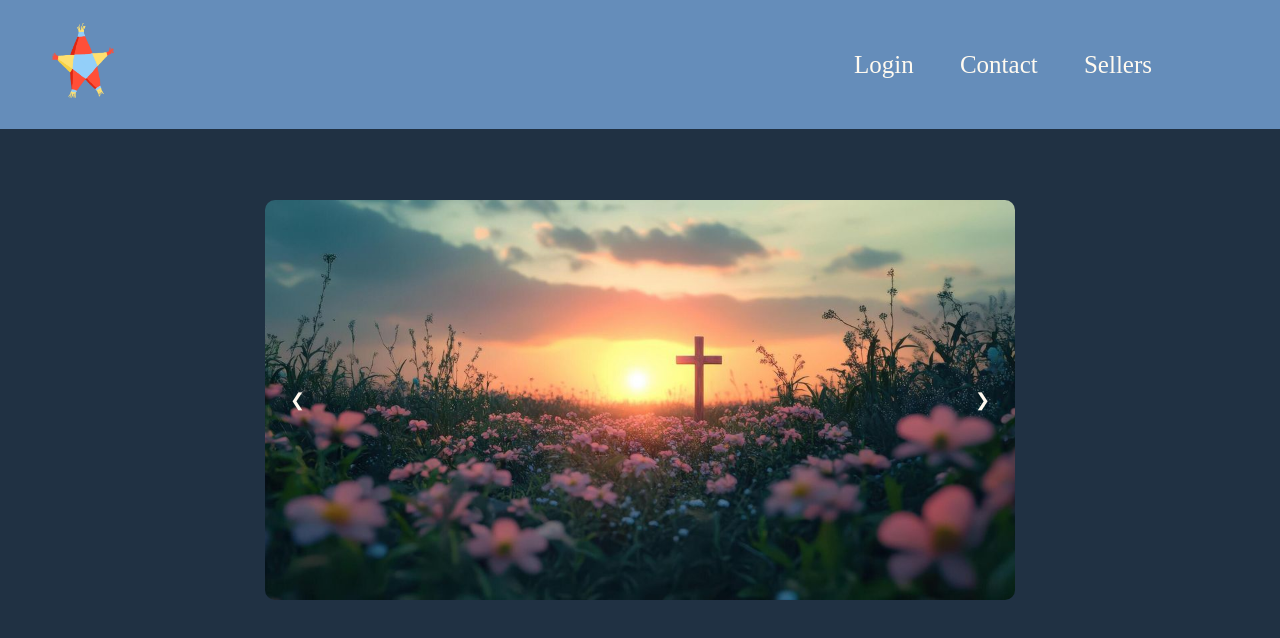
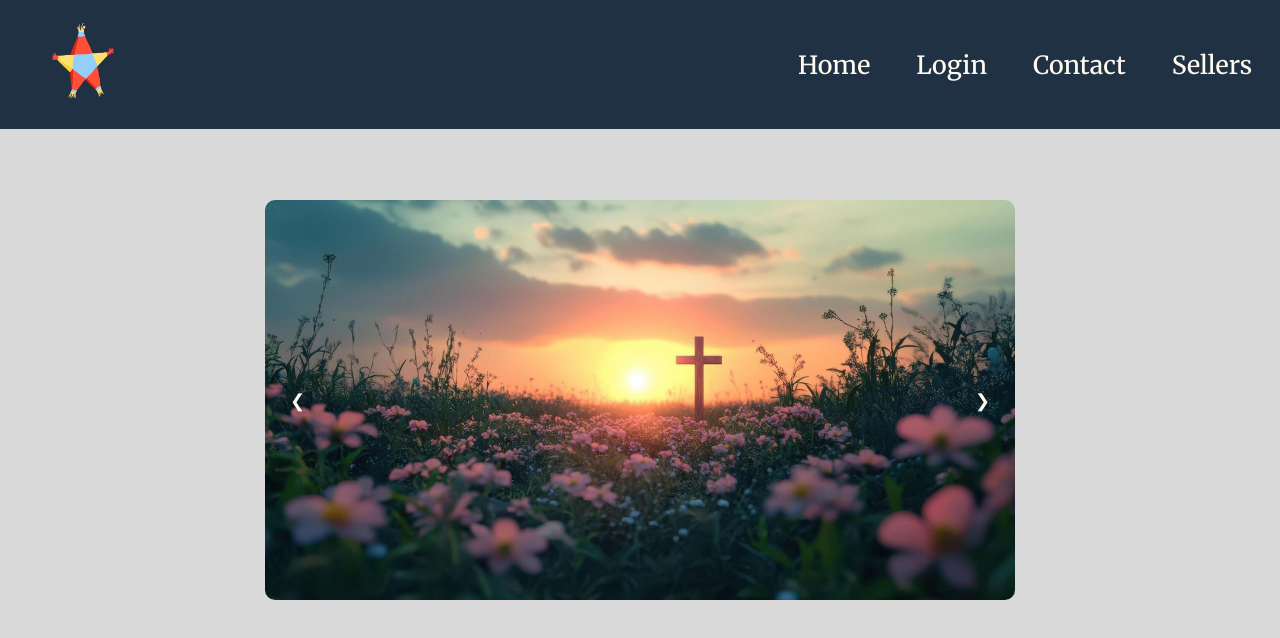
Before and after one commit to 3ik54/OurLadyofRefugeCommerce, a React (Vite) app: page / in a window 1280 px wide. Shown: the top 638 px of the page. Built offline with nearby package versions, Linux system fonts and the light colour scheme.

Commit message:
Update ui color scheme/images

```diff
--- a/src/ImageSlideshow.css
+++ b/src/ImageSlideshow.css
@@ -10,6 +10,15 @@
     border-radius: 10px;
     background-position: center;
     background-size: cover;
+    transition: opacity 2s ease-in-out;
+}
+
+.fade-in {
+    opacity: 4;
+}
+
+.fade-out {
+    opacity: 0;
 }
 
 .prev, .next {
@@ -23,11 +32,11 @@
     cursor: pointer;
     font-size: 18px;
     border-radius: 5px;
-    transition: .3s;
+    transition: background .3s;
 }
 
 .prev:hover, .next:hover {
-    background: rgb(81, 121, 166);
+    background: rgb(32, 49, 67);
 }
 
 .prev {
--- a/src/ImageSlideshow.tsx
+++ b/src/ImageSlideshow.tsx
@@ -13,33 +13,45 @@ interface ImageSliderProps {
 const ImageSlider = ({slides}: ImageSliderProps) => {
 
     const [currentIndex, setCurrentIndex] = useState(0);
-
+    const [fade, setFade] = useState(true);
     useEffect(() => {
         const interval = setInterval(() => {
+            setFade(false);
+            setTimeout(() => {
                 setCurrentIndex((prevIndex) =>
                     prevIndex === slides.length - 1 ? 0 : prevIndex + 1
                 );
-        }, 3000);
+                setFade(true);
+            }, 750);
+        }, 7000);
 
         return () => clearInterval(interval);
     }, [slides.length]);
 
     const goToPrevious = () => {
+        setFade(false);
+        setTimeout(() => {
             setCurrentIndex((prevIndex) =>
                 prevIndex === 0 ? slides.length - 1 : prevIndex - 1
             );
+            setFade(true);
+        }, 750);
     };
 
     const goToNext = () => {
+        setFade(false);
+        setTimeout(() => {
             setCurrentIndex((prevIndex) =>
                 prevIndex === slides.length - 1 ? 0 : prevIndex + 1
             );
+            setFade(true);
+        }, 750);
     };
 
     return (
         <div className="slideshow-container">
             <div
-                className="slide"
+                className={`slide ${fade ? 'fade-in' : 'fade-out'}`} // ← CHANGED: Added fade classes
                 style={{backgroundImage: `url(${slides[currentIndex].url})`}}>
             </div>
 
--- a/src/Navbar.css
+++ b/src/Navbar.css
@@ -4,7 +4,7 @@
     left: 0;
     width: 100%;
     padding: 20px 10%;
-    background: rgb(101, 141, 186);
+    background: rgb(32, 49, 67);
     display: flex;
     justify-content: space-between;
     align-items: center;
@@ -13,6 +13,7 @@
 
 .navbar a {
     position: relative;
+    right: -100px;
     font-size: 25px;
     color: floralwhite;
     font-weight: 500;
--- a/src/Navbar.tsx
+++ b/src/Navbar.tsx
@@ -11,6 +11,7 @@ const Navbar = () => {
 
             </a>
             <nav className="navbar">
+                <a href="/"> Home </a>
                 <a href="/"> Login </a>
                 <a href="/"> Contact </a>
                 <a href="/"> Sellers </a>
--- a/src/index.css
+++ b/src/index.css
@@ -1,11 +1,14 @@
+@import url('https://fonts.googleapis.com/css2?family=Merriweather:ital,opsz,wght@0,18..144,300..900;1,18..144,300..900&display=swap');
+
 * {
     margin : 0;
+    font-family: "Merriweather", serif;
     padding : 0;
     box-sizing :border-box;
 }
 
 body {
-  background: rgb(32, 49, 67);
+  background: rgb(217,217,217);
 }
 
 a {
```
Lines whose indentation alone changed are shown as unchanged.
